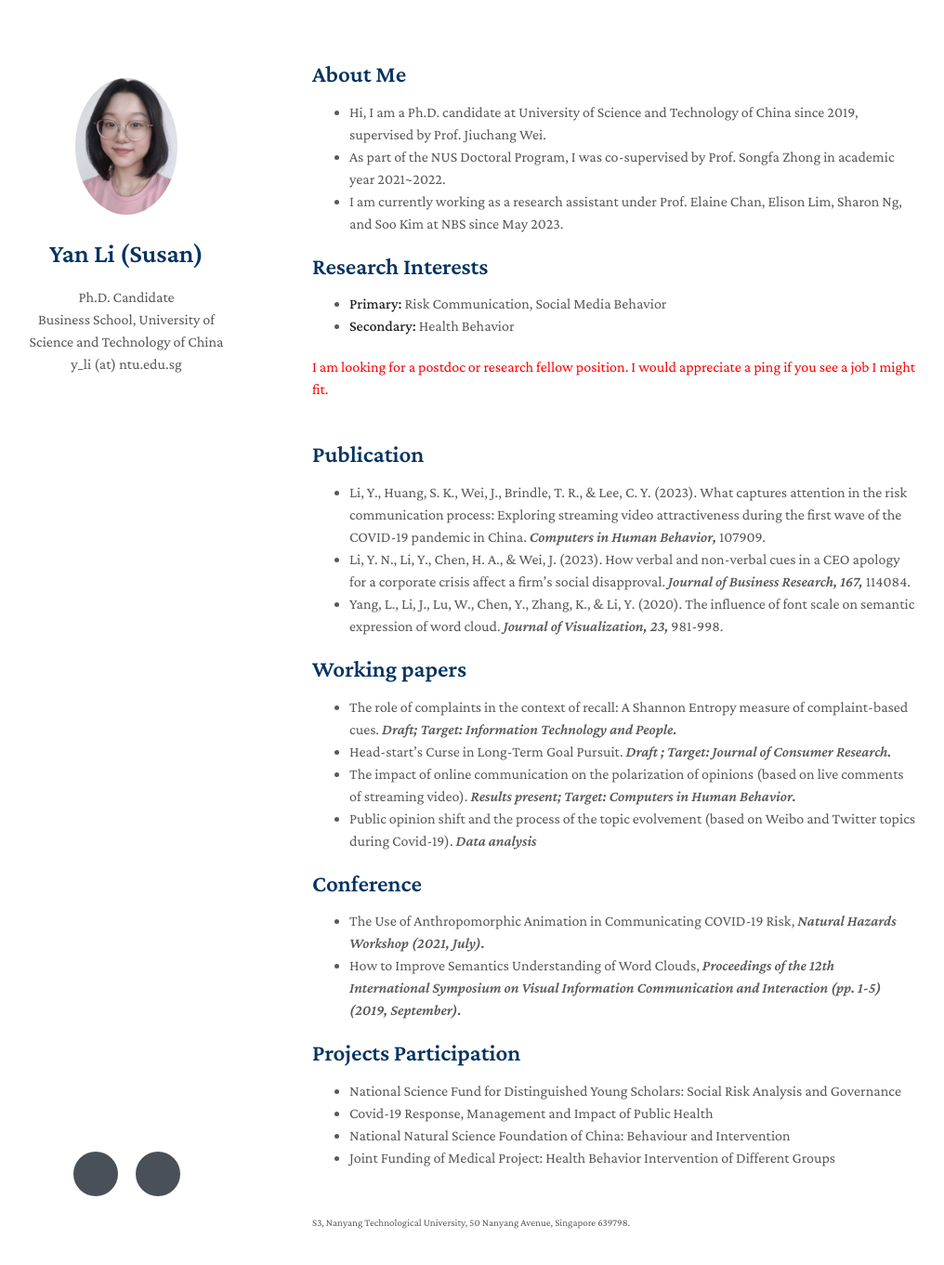
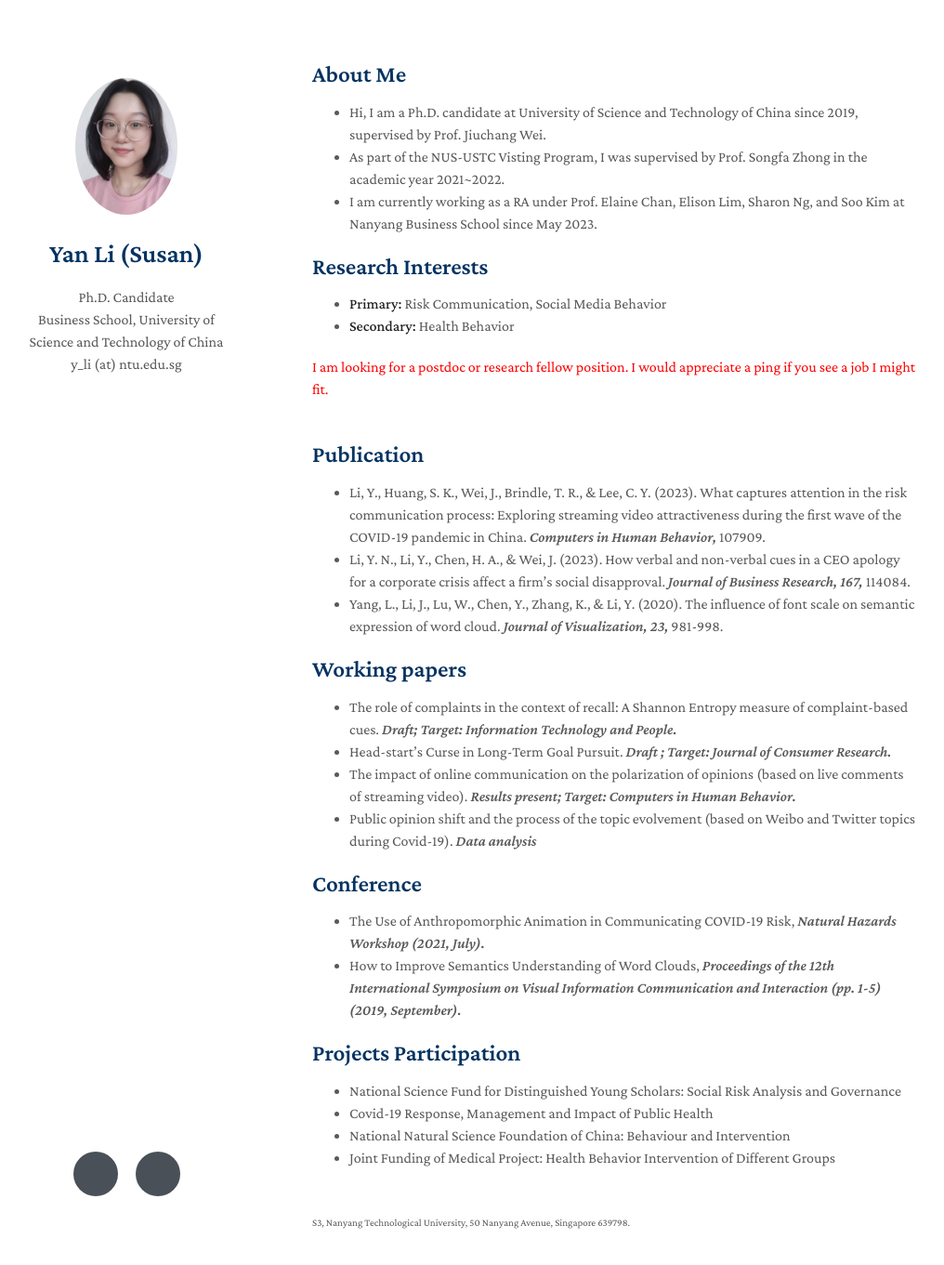
Before and after one commit to Yanli-susan/yanli-susan.github.io, a Jekyll site: the page built from index.md, in a window 1280 px wide and 1396 px high. Shown: the top 1361 px of the window at 93% size, without its empty margins (134-1150 px from the left). Built offline with Jekyll 4.4.1, drawn with Linux system fonts in a browser that asks for light colours; nearby versions of some CDN libraries; a style sheet for code colours, icons or effects is not loaded; our own code applies the rules of GitHub Pages for plain Markdown files.

Commit message:
Update index.md

```diff
--- a/index.md
+++ b/index.md
@@ -5,8 +5,8 @@ layout: homepage
 ## About Me
 
 - Hi, I am a Ph.D. candidate at University of Science and Technology of China since 2019, supervised by Prof. Jiuchang Wei.
-- As part of the NUS Doctoral Program, I was co-supervised by Prof. Songfa Zhong in academic year 2021~2022.
-- I am currently working as a research assistant under Prof. Elaine Chan, Elison Lim, Sharon Ng, and Soo Kim at NBS since May 2023.
+- As part of the NUS-USTC Visting Program, I was supervised by Prof. Songfa Zhong in the academic year 2021~2022.
+- I am currently working as a RA under Prof. Elaine Chan, Elison Lim, Sharon Ng, and Soo Kim at Nanyang Business School since May 2023.
 
 ## Research Interests
 
```
